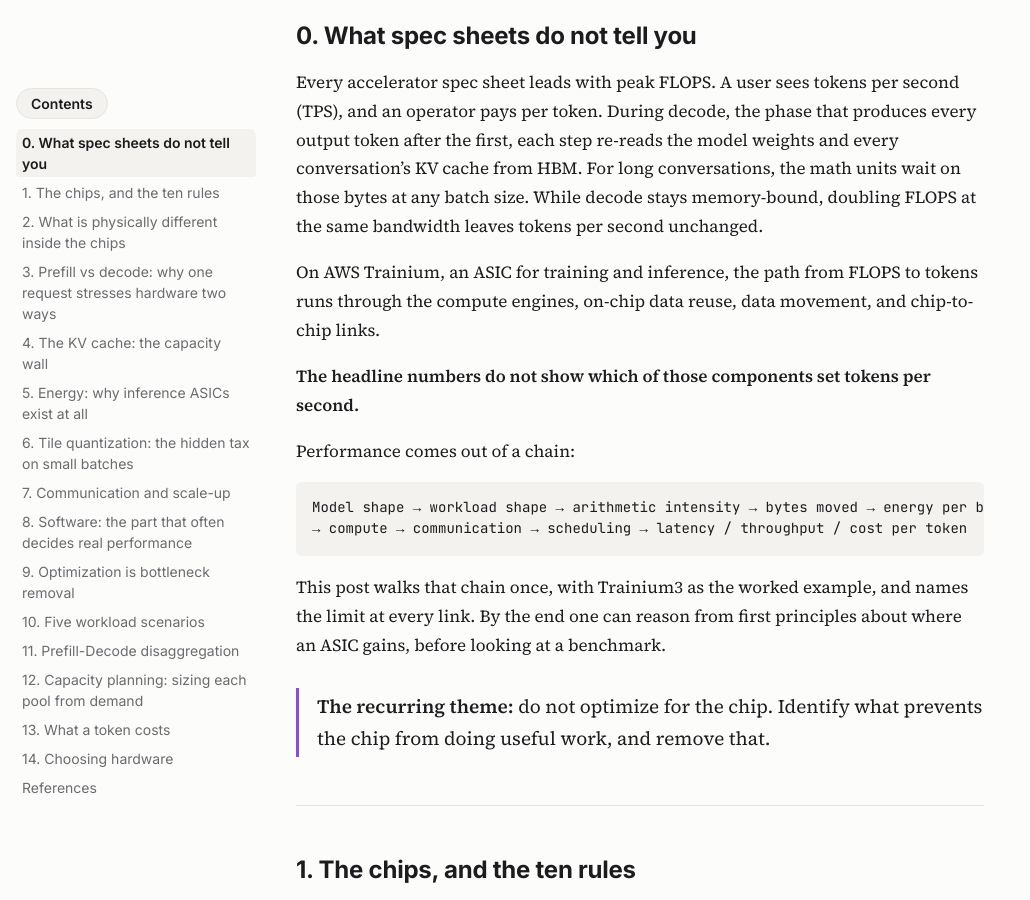
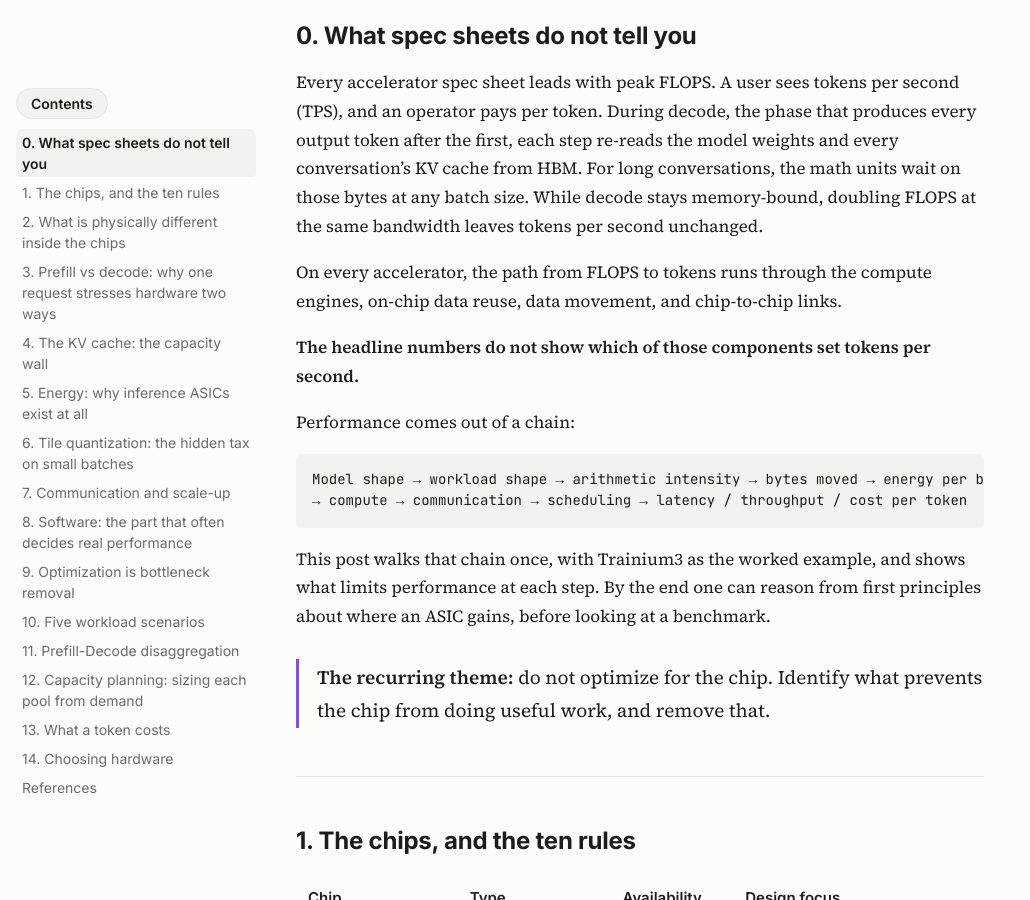
Before and after one commit to bananighosh/bananighosh.github.io, a Jekyll site: the page built from _posts/2026-11-16-flops-are-not-tokens.md, in a window 1280 px wide and 900 px high, scrolled down 252 px. Shown: the whole window, without its empty margins (0-1030 px from the left). Built offline with Jekyll 4.4.1, drawn with Linux system fonts in a browser that asks for light colours.

Commit message:
Intro: general path sentence; plain wording for the closing line
Co-Authored-By: Claude Opus 5.5 <noreply@anthropic.com>
Claude-Session: https://claude.ai/code/session_01K2HJxVUv7i1duGErniTfDd

````diff
--- a/_posts/2026-11-16-flops-are-not-tokens.md
+++ b/_posts/2026-11-16-flops-are-not-tokens.md
@@ -19,7 +19,7 @@ math: false
 
 Every accelerator spec sheet leads with peak FLOPS. A user sees tokens per second (TPS), and an operator pays per token. During decode, the phase that produces every output token after the first, each step re-reads the model weights and every conversation's KV cache from HBM. For long conversations, the math units wait on those bytes at any batch size. While decode stays memory-bound, doubling FLOPS at the same bandwidth leaves tokens per second unchanged.
 
-On AWS Trainium, an ASIC for training and inference, the path from FLOPS to tokens runs through the compute engines, on-chip data reuse, data movement, and chip-to-chip links.
+On every accelerator, the path from FLOPS to tokens runs through the compute engines, on-chip data reuse, data movement, and chip-to-chip links.
 
 <p>
 <b>The headline numbers do not show which of those components set tokens per second.</b>
@@ -32,7 +32,7 @@ Model shape → workload shape → arithmetic intensity → bytes moved → ener
 → compute → communication → scheduling → latency / throughput / cost per token
 ```
 
-This post walks that chain once, with Trainium3 as the worked example, and names the limit at every link. By the end one can reason from first principles about where an ASIC gains, before looking at a benchmark.
+This post walks that chain once, with Trainium3 as the worked example, and shows what limits performance at each step. By the end one can reason from first principles about where an ASIC gains, before looking at a benchmark.
 
 <div class="pullquote" markdown="1">
 <b>The recurring theme:</b> do not optimize for the chip. Identify what prevents the chip from doing useful work, and remove that.
````
